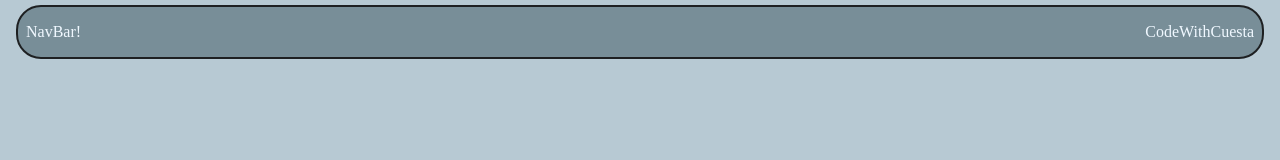
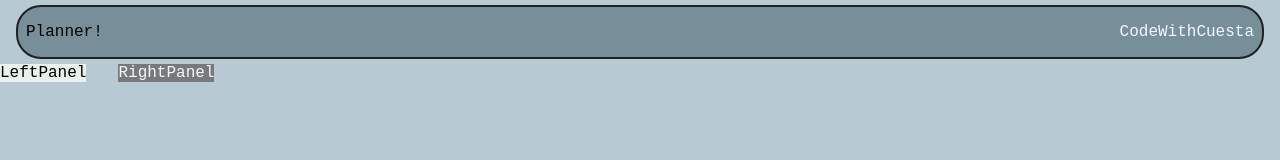
Before and after one commit to Potential-Luttuce/Planner, a plain HTML site: page index.html in a window 1280 px wide. Drawn offline with Linux system fonts and the light colour scheme.

Commit message:
Created section for content - left and right panel with color for text and background -
need to get space of thios div to take up all available space

```diff
--- a/css/style.css
+++ b/css/style.css
@@ -1,5 +1,6 @@
 * {
-    /* border: 1px solid plum; */
+    /* border: 1px solid black; */
+    font-family: monospace, 'Courier New', Courier;
 }
 #body,
 html {
@@ -17,6 +18,9 @@ html {
     border: 2px solid #1E2022;
     border-radius: 25px;
 }
+#hero {
+    color: black;
+}
 #navBarLink {
     margin-left: auto;
     align-self: center;
@@ -24,9 +28,25 @@ html {
     color: inherit
 }
 #navBarLink:hover {
-    font-family: monospace;
+    font-size: larger;
     background-color: #efffff;
     color: blue;
     border-radius: 25px;
     padding: 2px;
 }
+#Content-container {
+    display: flex;
+    gap: 2em;
+}
+#panel {
+    width: 500px;
+    padding: 30px
+}
+#leftPanel {
+    color: black;
+    background-color: #E6F2EA;
+}
+#rightPanel {
+    color: aliceblue;
+    background-color: #797979;
+}
--- a/index.html
+++ b/index.html
@@ -4,17 +4,24 @@
     <meta charset="UTF-8">
     <meta http-equiv="X-UA-Compatible" content="IE=edge">
     <meta name="viewport" content="width=device-width, initial-scale=1.0">
-    <title>Mikes Planner</title>
+    <title>Mikes Planner Project</title>
 
     <link rel="stylesheet" href="css/style.css">
 </head>
 <body id = "body">
     <div id="page">
         <div id="navBar">
-            <p>NavBar!</p>
+            <p id="hero">Planner!</p>
             <a id="navBarLink" href="https://github.com/CodeWithCuesta">
                 CodeWithCuesta</a>
         </div>
+        <div id="Content-container">
+            <div id="leftPanel" class="panel">
+                <div>LeftPanel</div>
+            </div>
+            <div id="rightPanel" class="panel">
+               <div>RightPanel</div>
+            </div>
         </div>
     </div>
 </body>
```
